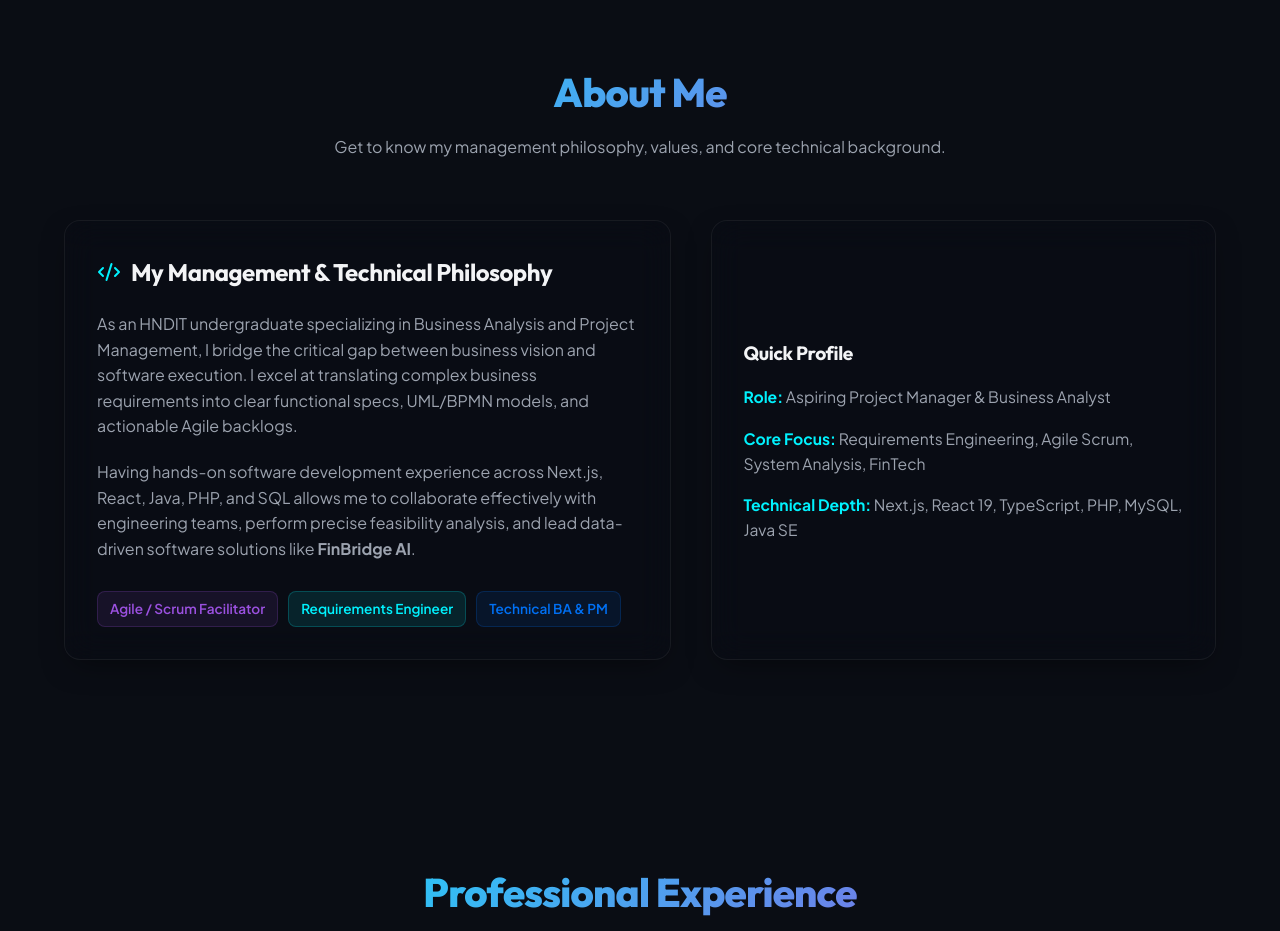
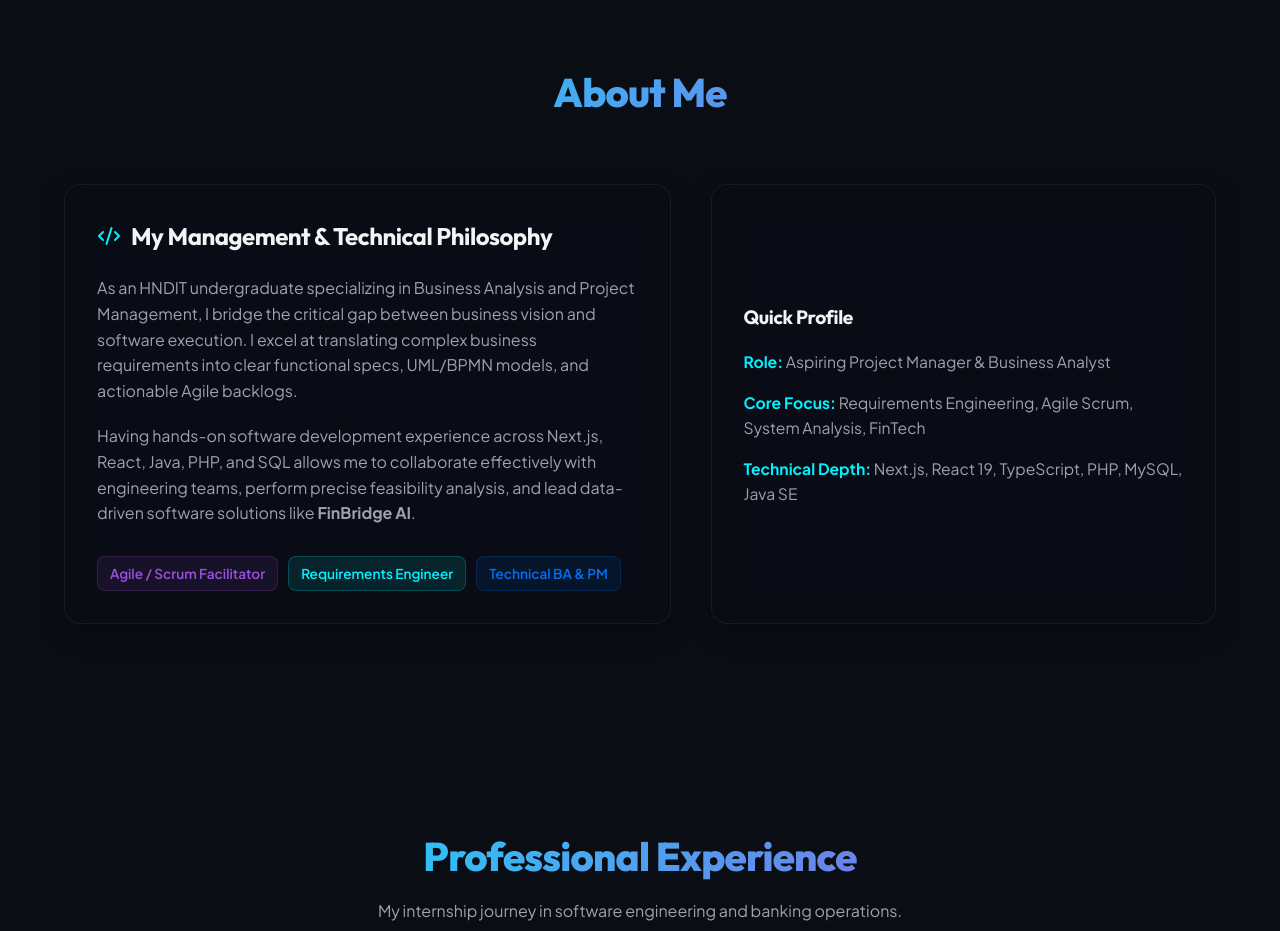
Before and after one commit to rashminda-aluvihare/My-portfolio, a React (Vite) app: page / in a window 1280 px wide. Shown: the part 840-1771 px from the top of the page. Built offline with nearby package versions, Linux system fonts and the light colour scheme; no server answers.

Commit message:
Remove subtitle in About section

```diff
--- a/src/components/About.jsx
+++ b/src/components/About.jsx
@@ -9,9 +9,7 @@ export default function About() {
           <h2 style={{ fontSize: '2.5rem', fontWeight: 800 }} className="gradient-text">
             About Me
           </h2>
-          <p style={{ color: 'var(--text-secondary)', fontSize: '1rem', marginTop: '10px' }}>
-            Get to know my management philosophy, values, and core technical background.
-          </p>
+
         </div>
 
         {/* Grid Layout */}
```
